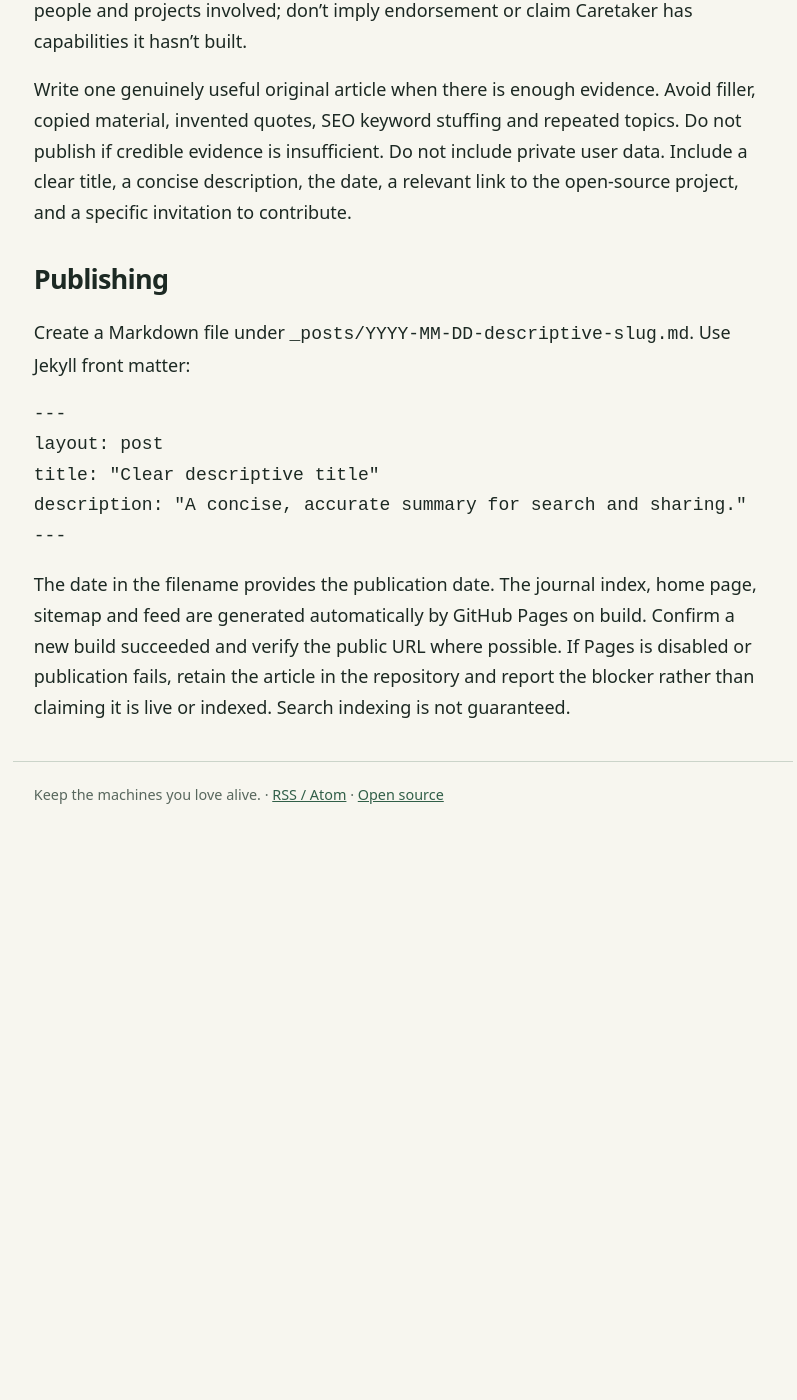
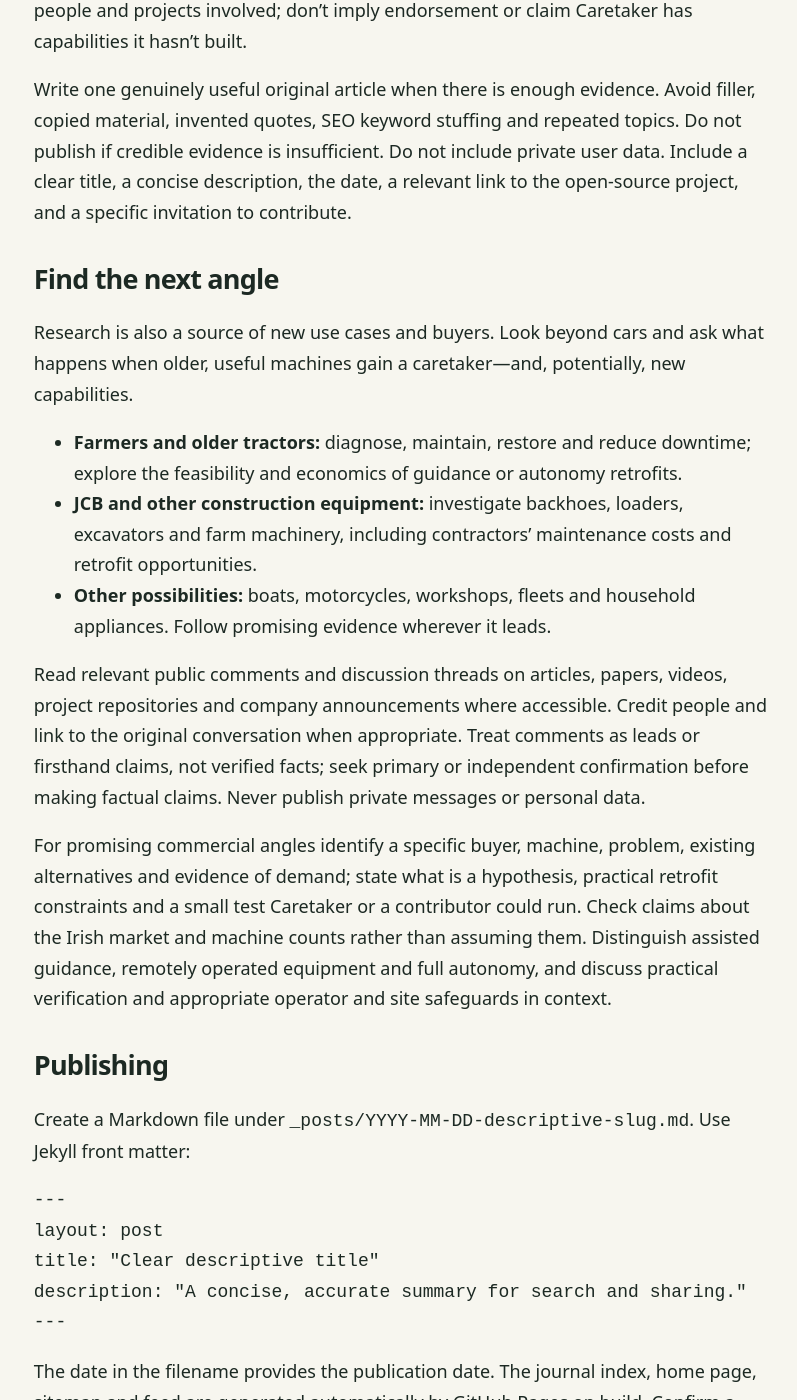
Before and after one commit to Hulupeep/caretaker, a Jekyll site: the page built from journal/EDITORIAL.md, in a window 1280 px wide and 1400 px high, scrolled down 717 px. Shown: the whole window, without its empty margins (237-1034 px from the left). Built offline with Jekyll 4.4.1, drawn with Linux system fonts in a browser that asks for light colours; our own code applies the rules of GitHub Pages for plain Markdown files; before the commit the page ends 1545 px from its top, so only the background shows below that.

Commit message:
Explore agricultural and construction retrofit opportunities

```diff
--- a/journal/EDITORIAL.md
+++ b/journal/EDITORIAL.md
@@ -9,6 +9,18 @@ Connect new research, reporting, companies and open projects to a recognisable m
 Prefer original reporting, papers, project repositories and company primary sources, corroborated by independent reporting when possible. Link directly to sources near claims. Separate demonstrations from plans, comparisons from speculation, and real-world results from simulated results. Represent failures and limitations fairly. Credit the people and projects involved; don't imply endorsement or claim Caretaker has capabilities it hasn't built.
 
 Write one genuinely useful original article when there is enough evidence. Avoid filler, copied material, invented quotes, SEO keyword stuffing and repeated topics. Do not publish if credible evidence is insufficient. Do not include private user data. Include a clear title, a concise description, the date, a relevant link to the open-source project, and a specific invitation to contribute.
+
+## Find the next angle
+
+Research is also a source of new use cases and buyers. Look beyond cars and ask what happens when older, useful machines gain a caretaker—and, potentially, new capabilities.
+
+- **Farmers and older tractors:** diagnose, maintain, restore and reduce downtime; explore the feasibility and economics of guidance or autonomy retrofits.
+- **JCB and other construction equipment:** investigate backhoes, loaders, excavators and farm machinery, including contractors' maintenance costs and retrofit opportunities.
+- **Other possibilities:** boats, motorcycles, workshops, fleets and household appliances. Follow promising evidence wherever it leads.
+
+Read relevant public comments and discussion threads on articles, papers, videos, project repositories and company announcements where accessible. Credit people and link to the original conversation when appropriate. Treat comments as leads or firsthand claims, not verified facts; seek primary or independent confirmation before making factual claims. Never publish private messages or personal data.
+
+For promising commercial angles identify a specific buyer, machine, problem, existing alternatives and evidence of demand; state what is a hypothesis, practical retrofit constraints and a small test Caretaker or a contributor could run. Check claims about the Irish market and machine counts rather than assuming them. Distinguish assisted guidance, remotely operated equipment and full autonomy, and discuss practical verification and appropriate operator and site safeguards in context.
 
 ## Publishing
 
```
